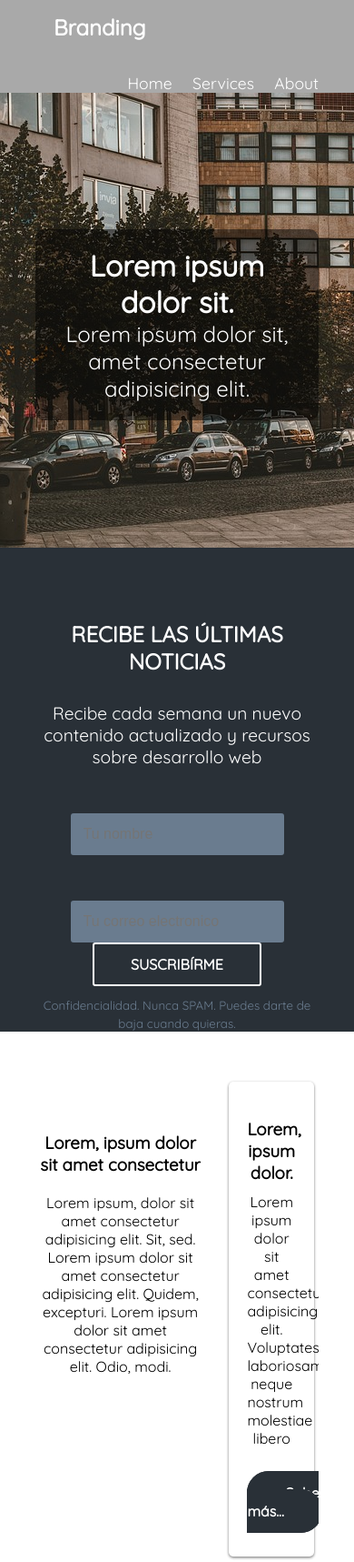
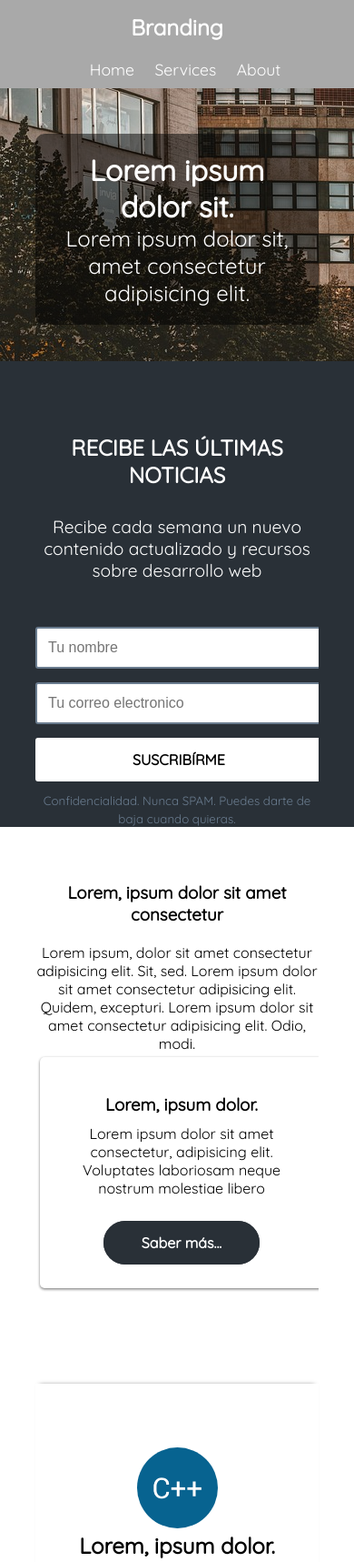
Before and after one commit to vimeDev/basic_layout, a plain HTML site: page index.html in a window 390 px wide. Shown: the top 1717 px of the page at 91% size. Drawn offline with Linux system fonts and the light colour scheme.

Commit message:
Add media queries

```diff
--- a/css/estilos.css
+++ b/css/estilos.css
@@ -247,3 +247,53 @@ footer a{
 footer div{
     padding: 10px;
 }
+/* MEDIA QUERIES */
+@media screen and (max-width: 576px){
+    nav{
+          text-align: center;
+    }
+    nav .brand, nav .links{
+        float: none;
+    }
+    nav .links{
+        margin-bottom: 10px;
+    }
+    .main-header{
+        min-height: 300px;
+    }
+    .main-header .text-header{
+        margin-top: 50px;
+    }
+    /* suscripcion */
+    .form-suscript, input:nth-child(1), input:nth-child(2), input:nth-child(3){
+        width: 100%;
+        background-color: #ffffff;
+        color: black;
+    }
+    .form-suscript, input:nth-child(2){
+        margin-top: 15px;
+        margin-bottom: 15px;
+    }
+    .form-suscript, input:nth-child(3){
+        padding-left: 0px;
+    }
+    .main-info, aside{
+        float: none;
+        min-width: 100%;
+    }
+    .information{
+        display: flex;
+        flex-direction: column;
+        margin-top: 0px;
+    }
+    .cards{
+        display: flex;
+        flex-direction: column;
+    }
+    .footer{
+        display: flex;
+        flex-direction: column;
+        justify-content: center;
+        float: none;
+    }
+}
```
